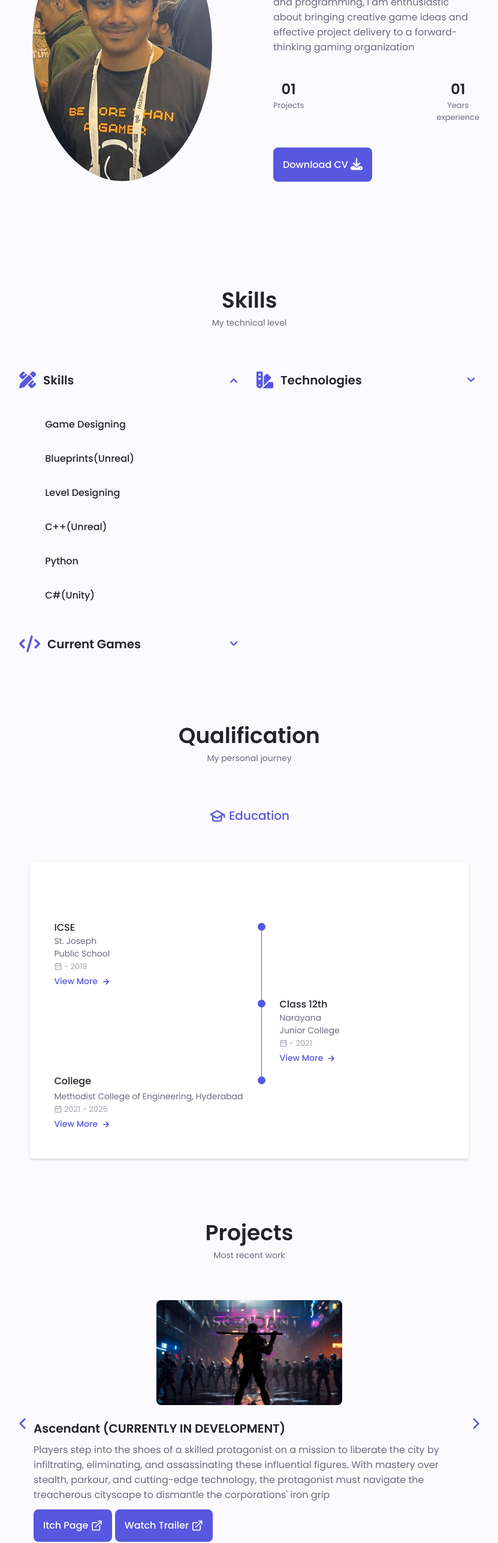
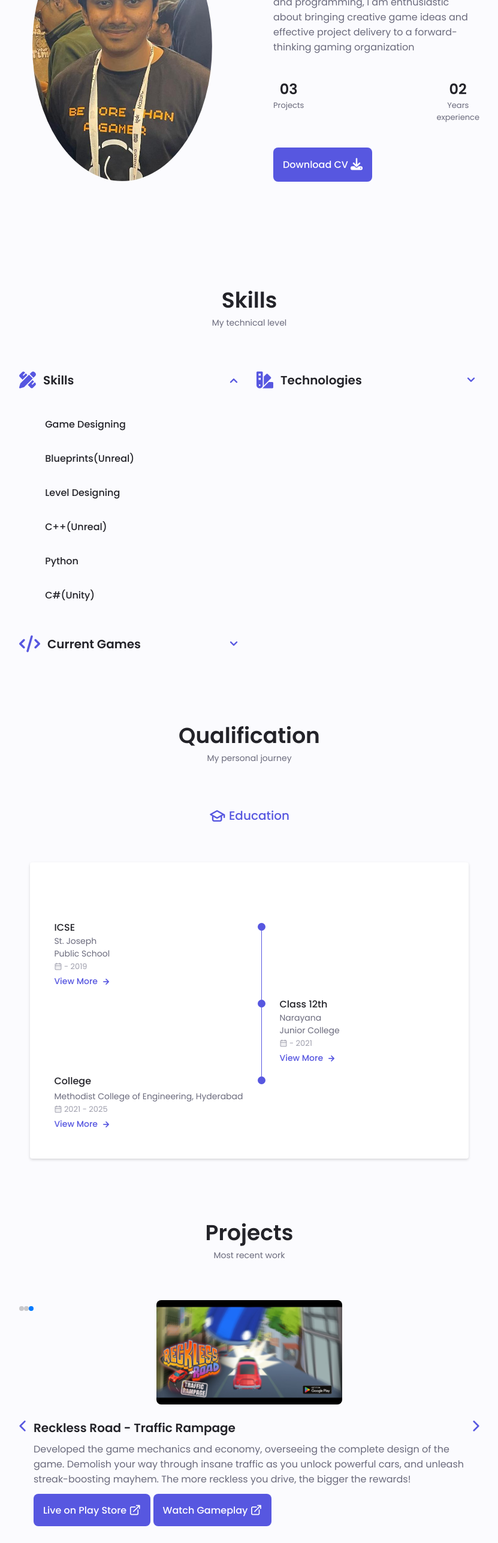
Before and after one commit to pranavperumbudoor/pranavperumbudoor.github.io, a plain HTML site: page index.html in a window 1280 px wide. Shown: the part 1040-3613 px from the top of the page at 60% size, without its empty margins (224-1055 px from the left). Drawn offline with nearby package versions, Linux system fonts and the light colour scheme.

Commit message:
Updated CV + Work

```diff
--- a/index.html
+++ b/index.html
@@ -157,7 +157,7 @@
               </div> -->
 
               <div>
-                <span class="about__info-title">01</span>
+                <span class="about__info-title">03</span>
                 <span class="about__info-name"
                   >
                   Projects</span
@@ -165,13 +165,13 @@
               </div>
 
               <div>
-                <span class="about__info-title">01</span>
+                <span class="about__info-title">02</span>
                 <span class="about__info-name">Years <br />experience</span>
               </div>
             </div>
 
             <div class="about__buttons">
-              <a download="" href="assets\MyCV.pdf" class="button button--flex">
+              <a download="" href="assets\Pranav_GameDesigner.pdf" class="button button--flex">
                 Download CV<i class="fas fa-download button__icon"></i>
               </a>
             </div>
@@ -263,13 +263,13 @@
                 </div>
                 <div class="skills__data">
                   <div class="skills__titles">
-                    <h3 class="skills__name"></h3>
+                    <h3 class="skills__name">Ink Rush</h3>
                   </div>
 
                 </div>
                 <div class="skills__data">
                   <div class="skills__titles">
-                    <h3 class="skills__name"></h3>
+                    <h3 class="skills__name">Reckless Road - Traffic Rampage</h3>
                   </div>
 
                 </div>
@@ -587,7 +587,7 @@
 
               <div class="portfolio__data">
                 <h3 class="portfolio__title">
-                  Ascendant (CURRENTLY IN DEVELOPMENT)
+                  Ascendant (COURSE PROJECT)
                 </h3>
                 <p class="portfolio__description">
                   Players step into the shoes of a skilled protagonist on a mission to liberate the city by infiltrating, eliminating, and assassinating these influential figures. With mastery over stealth, parkour, and cutting-edge technology, the protagonist must navigate the treacherous cityscape to dismantle the corporations' iron grip
@@ -610,57 +610,57 @@
             </div>
             <!-- ------------------------portfollio 2-------------------- -->
 
-            <!--<div class="portfolio__content grid swiper-slide">
-              <img src="assets/img/portfolio1.png" class="portfolio__img" />
+            <div class="portfolio__content grid swiper-slide">
+              <img src="assets/img/portfolio1.jpg" class="portfolio__img" />
 
               <div class="portfolio__data">
                 <h3 class="portfolio__title">
+                  INK RUSH
                 </h3>
                 <p class="portfolio__description">
-
+                Designed the major update v1.0.4 which increased the player engagement
+                Dive into the frantic world of "Ink Rush," where you play as a manga writer desperately trying to outrun their relentless Publisher! Shroom Interactive presents an adrenaline-pumping endless runner that will test your reflexes and keep you on the edge of your seat.
                 </p>
                 <a
-                  href="https://github.com/Venkateeshh/Weather-App"
+                  href="https://play.google.com/store/apps/details?id=com.shroominteractive.inkrush&hl=en_IN"
                   class="button button--flex button--small portfolio__button"
                 >
-                  GitHub Repository
+                  Live on Play Store
                   <i class="uil uil-external-link-alt button__icon"></i>
                 </a>
                 <a
-                  href="https://venkateeshh.github.io/Weather-App/"
+                  href="https://www.youtube.com/watch?v=ppyB2j6pCo0&ab_channel=Shroominteractive"
                   class="button button--flex button--small portfolio__button"
                 >
-                  See Live
+                  Watch Gameplay Trailer
                   <i class="uil uil-external-link-alt button__icon"></i>
                 </a>
               </div>
             </div>
 
-            <!- ------------------------portfollio 3-------------------- ->
+            <!-- ------------------------portfollio 3-------------------- -->
             <div class="portfolio__content grid swiper-slide">
-              <img src="assets/img/portfolio2.png" class="portfolio__img" />
+              <img src="assets/img/portfolio2.jpg" class="portfolio__img" />
 
               <div class="portfolio__data">
-                <h3 class="portfolio__title">Spotify-Clone</h3>
+                <h3 class="portfolio__title">Reckless Road - Traffic Rampage</h3>
                 <p class="portfolio__description">
-                  Spotify Clone is a web app developed using HTML, CSS, and
-                  JavaScript. It recreates Spotify's interface and features,
-                  allowing users to browse, search, and play songs, create
-                  playlists, and discover new music. Responsive design ensures a
-                  seamless experience on any device. Contributions are welcome!
+                  Developed the game mechanics and economy, overseeing the complete design of the game.
+                  Demolish your way through insane traffic as you unlock powerful cars, and unleash streak-boosting mayhem.
+                  The more reckless you drive, the bigger the rewards!
                 </p>
                 <a
-                  href="https://github.com/Venkateeshh/Spotify-Clone"
+                  href="https://play.google.com/store/apps/details?id=com.shroominteractive.recklessroad"
                   class="button button--flex button--small portfolio__button"
                 >
-                  GitHub Repository
+                  Live on Play Store
                   <i class="uil uil-external-link-alt button__icon"></i>
                 </a>
                 <a
-                  href="https://venkateeshh.github.io/Spotify-Clone/"
+                  href="https://www.youtube.com/watch?v=ffiBEr6PB5M&ab_channel=Shroominteractive"
                   class="button button--flex button--small portfolio__button"
                 >
-                  See Live
+                  Watch Gameplay
                   <i class="uil uil-external-link-alt button__icon"></i>
                 </a>
               </div>
```
Also changed, not shown: assets/img/portfolio1.jpg (added), assets/img/portfolio2.jpg (added), 1 other file.
